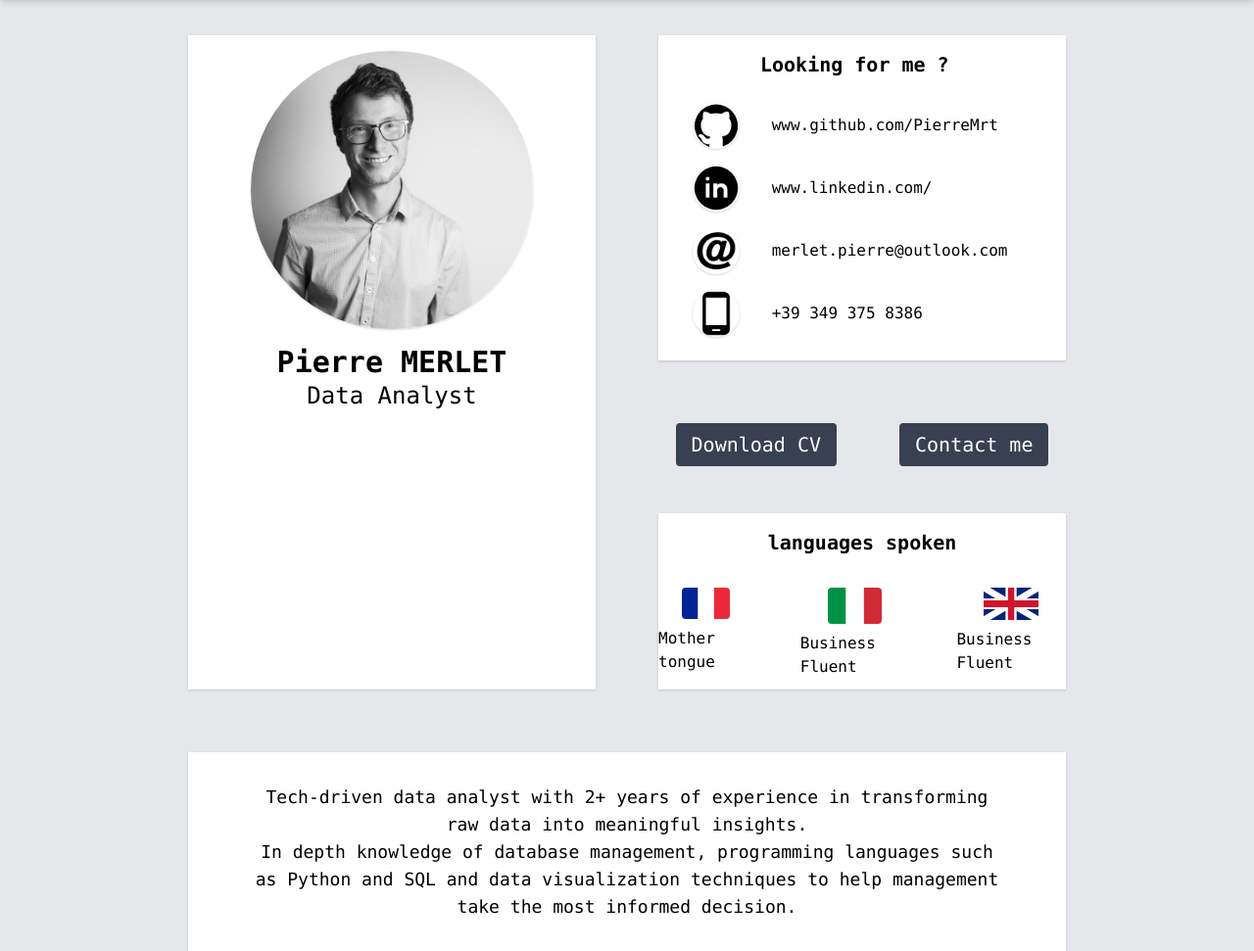
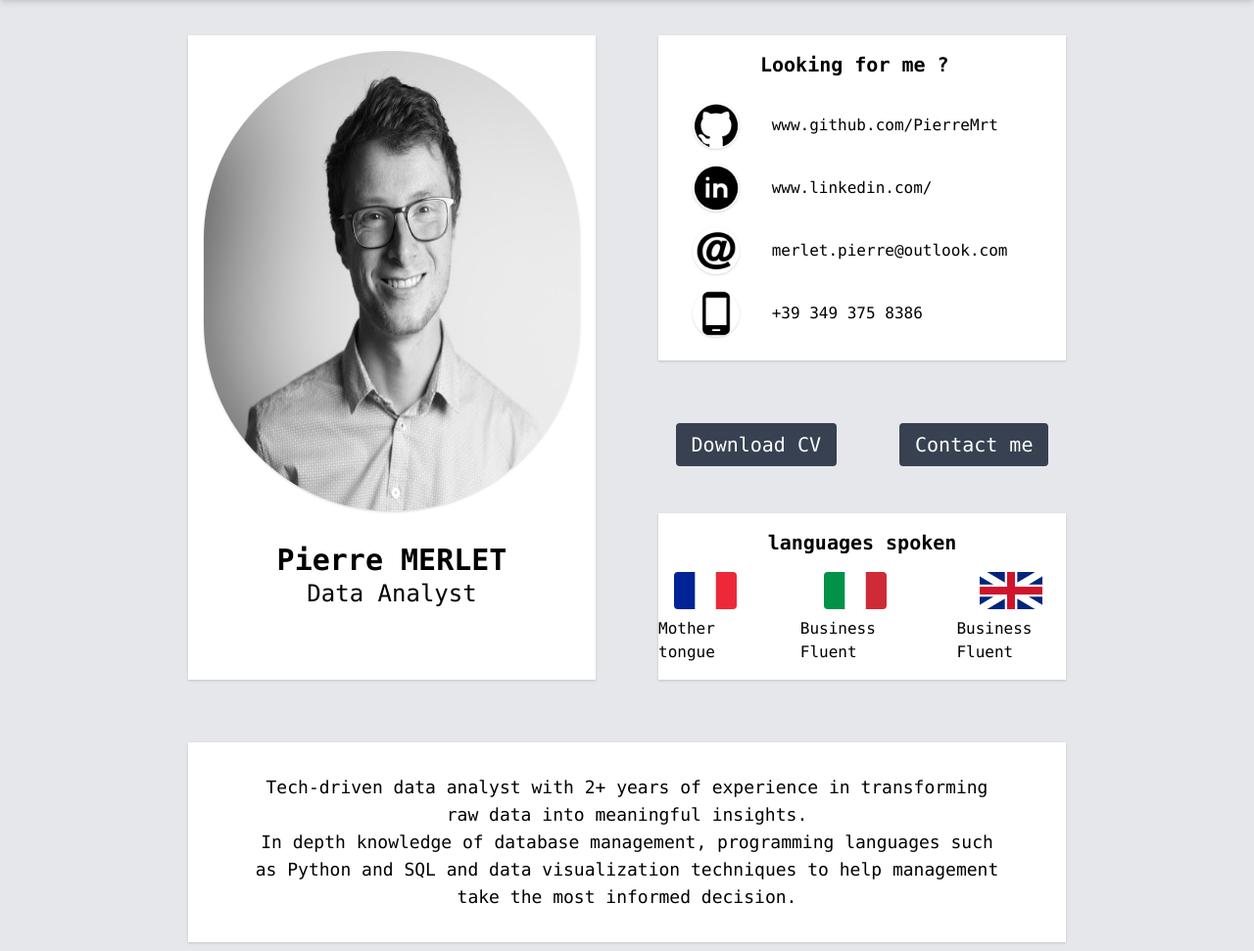
Before and after one commit to PierreMrt/django-portfolio, a Django app: template portfolio/templates/index.html in a window 1280 px wide. Shown: the part 60-1031 px from the top of the page at 98% size. Run offline with Django 3.2, Linux system fonts and the light colour scheme; the template is opened without the code that fills it, so the values that code supplies are empty.

Commit message:
Changed flags dimensions and profile picture

```diff
--- a/portfolio/templates/index.html
+++ b/portfolio/templates/index.html
@@ -5,8 +5,8 @@
 {% load static %}
 <div class="grid gap-8 lg:gap-16 grid-cols-1 lg:grid-cols-2">
     <div class='bg-white row-start-1 lg:col-start-1 shadow w-full mx-auto p-4 lg:row-span-2'>
-        <img src="{% static 'profile.jpeg' %}" alt='profile image' class="shadow rounded-full w-5/6 lg:w-3/4 h-auto mx-auto border-none">
-        <div class='font-bold text-center text-2xl md:text-3xl mt-4'>Pierre MERLET</div>
+        <img src="{% static 'profile.jpeg' %}" alt='profile image' class="shadow rounded-full h-3/4 my-auto mx-auto border-none">
+        <div class='font-bold text-center text-2xl md:text-3xl mt-4 md:mt-8'>Pierre MERLET</div>
         <div class='text-center text-xl lg:text-2xl'>Data Analyst</div>
     </div>
 
@@ -42,11 +42,14 @@
         <div class='flex flex-col bg-white shadow h-2/3 w-full text-black md:text-base lg:text-xl py-2'>
             <span class='font-extrabold mx-auto md:py-2'>languages spoken</span>
             <div class='flex flex-row place-content-center space-x-8 lg:space-x-12 h-2/3 w-full text-black md:text-base py-2'>
-                <p class='flex flex-col h-2/3 my-auto'><img src="{% static 'france-ico.png' %}" alt='French' class='h-8 md:h-12 md:w-1/2 mx-auto rounded my-auto'>
+                <p class='flex flex-col h-2/3 justify-between h-full'>
+                    <img src="{% static 'france-ico.png' %}" alt='French' class='h-auto w-12 md:w-16 mx-auto rounded'>
                     <span class='hidden md:block md:pt-2'>Mother tongue</span></p>
-                <p class='flex flex-col h-2/3 my-auto'><img src="{% static 'italy-ico.jpeg' %}" alt='Italian' class='h-8 md:h-11 md:w-1/2 mx-auto rounded my-auto'>
+                <p class='flex flex-col h-2/3 justify-between h-full'>
+                    <img src="{% static 'italy-ico.jpeg' %}" alt='Italian' class='h-auto w-12 md:w-16 mx-auto rounded'>
                     <span class='hidden md:block md:pt-2'>Business Fluent</span></p>
-                <p class='flex flex-col h-2/3 my-auto'><img src="{% static 'english-ico.png' %}" alt='English' class='h-8 md:h-12 md:w-1/2 mx-auto rounded my-auto'>
+                <p class='flex flex-col h-2/3 justify-between h-full'>
+                    <img src="{% static 'english-ico.png' %}" alt='English' class='h-auto w-12 md:w-16 mx-auto rounded'>
                     <span class='hidden md:block md:pt-2'>Business Fluent</span></p>
             </div>
         </div>
```
Also changed, not shown: portfolio/static/france-ico.png, portfolio/static/italy-ico.jpeg, portfolio/static/profile.jpeg.
